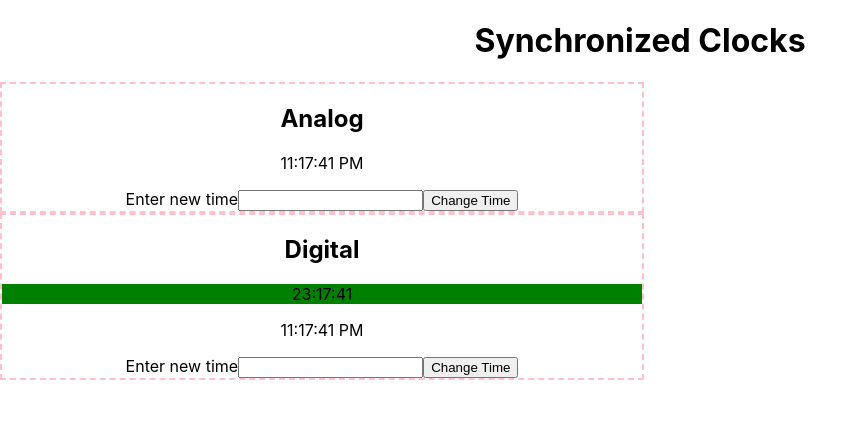
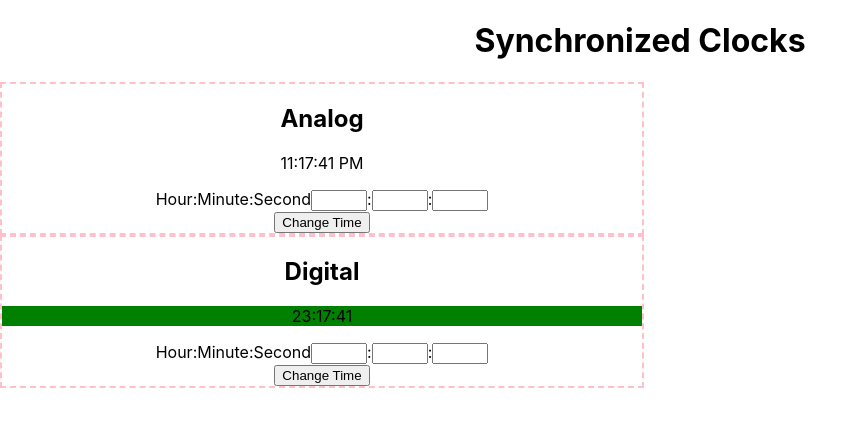
Before and after one commit to 5hel2l2y/synchronized-clocks, a React (Create React App) app: page / in a window 1280 px wide. Shown: the top 426 px of the page, without its empty margins (0-868 px from the left). Built offline with nearby package versions, Linux system fonts and the light colour scheme.

Commit message:
set time logic implemented

```diff
--- a/src/App.js
+++ b/src/App.js
@@ -9,6 +9,7 @@ class App extends Component {
     super();
 
     this.state = {
+      set: false,
       time: new Date().toLocaleTimeString(),
       hour: new Date().getHours(),
       minute: new Date().getMinutes(),
@@ -24,7 +25,20 @@ class App extends Component {
     clearInterval(this.intervalID);
   }
 
-  tick() {
+  tick = () => {
+    if(this.state.set) {
+      const event = new Date();
+      event.setHours(this.state.hour, this.state.minute, this.state.second);
+
+      const live = new Date(event.getTime() + 1000);
+
+      this.setState({
+        time: live.toLocaleTimeString(),
+        hour: live.getHours(),
+        minute: live.getMinutes(),
+        second: live.getSeconds(),
+      });
+    } else {
       this.setState({
         time: new Date().toLocaleTimeString(),
         hour: new Date().getHours(),
@@ -32,12 +46,16 @@ class App extends Component {
         second: new Date().getSeconds(),
       });
     }
+  }
 
   handleTimeChange = (e, newTime) => {
     e.preventDefault();
 
     this.setState({
-      time: newTime
+      set: true,
+      hour: newTime.hourInput,
+      minute: newTime.minuteInput,
+      second: newTime.secondInput
     });
   }
 
--- a/src/components/Digital.js
+++ b/src/components/Digital.js
@@ -10,7 +10,6 @@ const Digital = props => {
       <div className="digital">
         <p>{props.hour}:{props.minute}:{props.second}</p>
       </div>
-      <p>{props.time}</p>
 
       <Form handleTimeChange={props.handleTimeChange} />
     </section>
--- a/src/components/Form.js
+++ b/src/components/Form.js
@@ -6,21 +6,28 @@ class Form extends Component {
     super();
 
     this.state = {
-      timeInput: ''
+      timeInput: '',
+      hourInput: '',
+      minuteInput: '',
+      secondInput: ''
     };
   }
 
   handleChange = (e) => {
     this.setState({
-      timeInput: e.target.value
+      [e.target.id]: e.target.value,
     });
   }
 
   render() {
     return (
-      <form onSubmit={e => this.props.handleTimeChange(e, this.state.timeInput)}>
-        <label htmlFor="newTime">Enter new time</label>
-        <input type="text" id="newTime" onChange={this.handleChange} />
+      <form onSubmit={e => this.props.handleTimeChange(e, this.state)}>
+        <div>
+          <label htmlFor="hourInput">Hour</label>:
+          <label htmlFor="minuteInput">Minute</label>:
+          <label htmlFor="secondInput">Second</label>
+          <input type="number" id="hourInput" min="0" max="23" onChange={this.handleChange} />:<input type="number" id="minuteInput" min="0" max="59" onChange={this.handleChange} />:<input type="number" id="secondInput" min="0" max="59" onChange={this.handleChange} />
+        </div>
         <button>Change Time</button>
       </form>
     );
```
Also changed, not shown: src/App.css (+0 -13 lines). Lines whose indentation alone changed are shown as unchanged.
